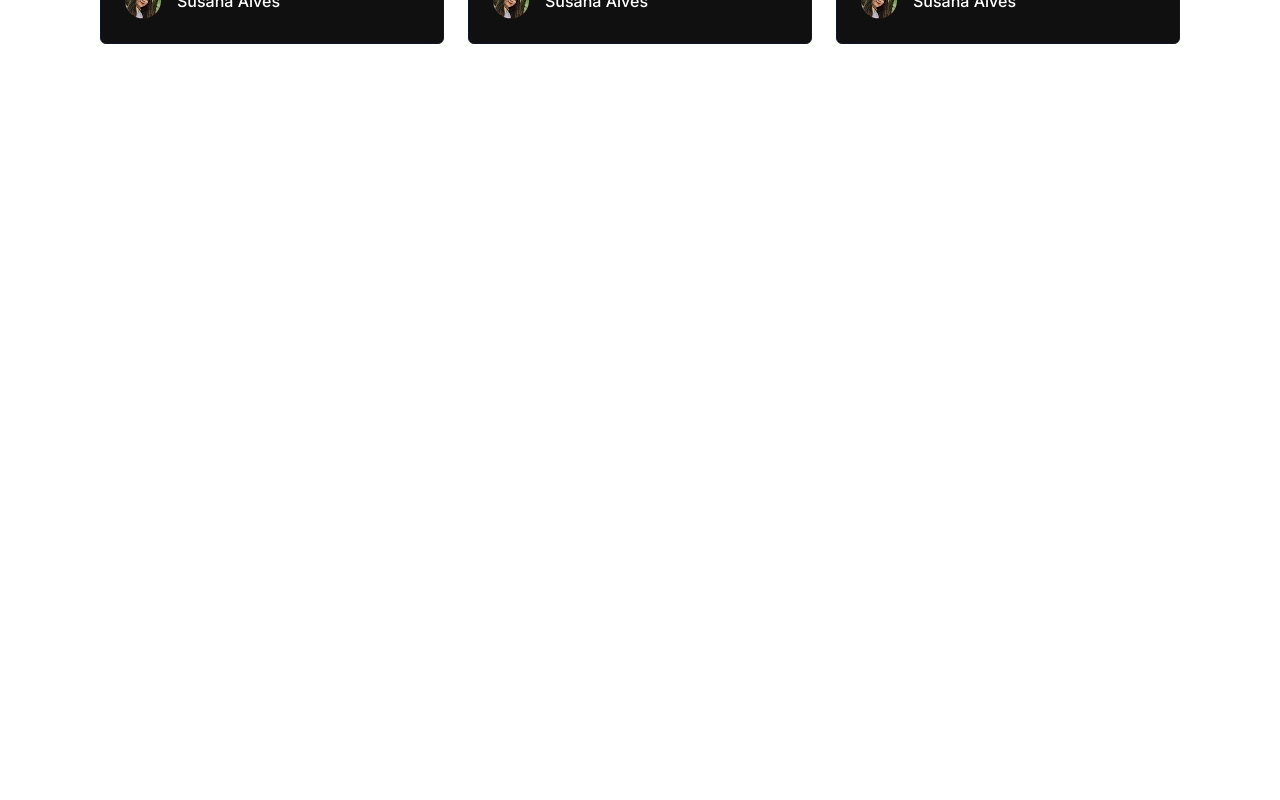
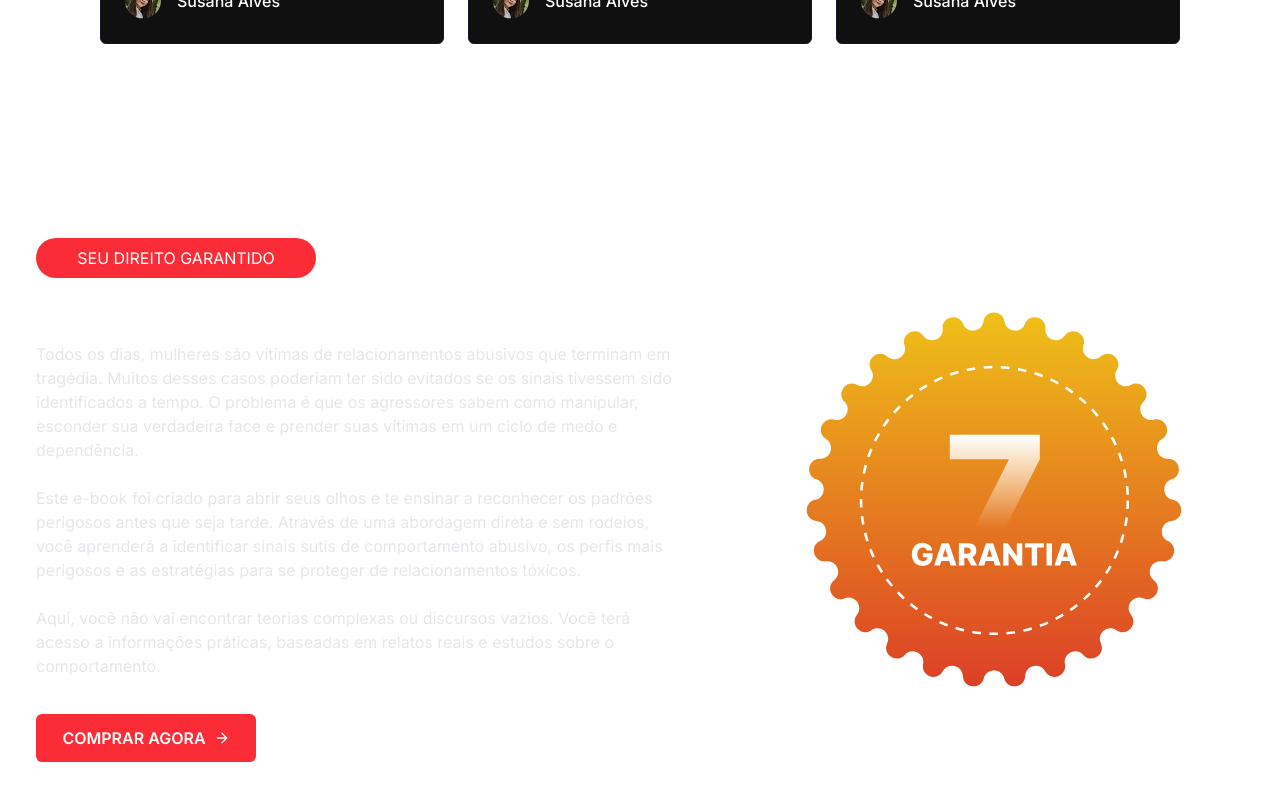
Before and after one commit to FabianoPereiraOne/Landing-Page-Secure-Yourself, a Next.js app: page / in a window 1280 px wide. Shown: the part 3929-4729 px from the top of the page. Before the commit the page ends 4073 px from the top, so only its background shows below. Built offline with nearby package versions, Linux system fonts and the light colour scheme.

Commit message:
Feat: create section guarantee

```diff
--- a/src/app/page.tsx
+++ b/src/app/page.tsx
@@ -1,5 +1,6 @@
 import { About } from "@/components/About"
 import { Benefits } from "@/components/Benefits"
+import { Guarantee } from "@/components/Guarantee"
 import { Hero } from "@/components/Hero"
 import { Testimonials } from "@/components/Testimonials"
 import { WhyBuy } from "@/components/WhyBuy"
@@ -12,6 +13,7 @@ export default function Home() {
       <Benefits />
       <WhyBuy />
       <Testimonials />
+      <Guarantee />
     </>
   )
 }
--- /dev/null
+++ b/src/components/Guarantee/index.tsx
@@ -0,0 +1,49 @@
+import Image from "next/image"
+import { LinkBuy } from "../LinkBuy"
+
+export const Guarantee = () => {
+  return (
+    <section
+      id='guarantee'
+      className=' w-full overflow-hidden p-[20px] md:p-[36px]'
+    >
+      <div className='w-full max-w-[1400px] mx-auto gap-[64px]  py-[36px] lg:min-h-[80vh] flex flex-col lg:flex-row items-center lg:justify-center'>
+        <article className='flex-1'>
+          <strong className='block max-w-[280px] mx-0 md:mx-auto lg:mx-0 text-center bg-red-500 px-4 py-2 text-white text-md font-normal rounded-[24px] uppercase'>
+            Seu direito garantido
+          </strong>
+          <h3 className='text-left md:text-center lg:text-left text-2xl  text-white font-extrabold mt-[16px]'>
+            Satisfação Garantida
+          </h3>
+          <p className='text-left mb-[36px] md:text-center lg:text-left mt-4 text-gray-200 font-normal text-md whitespace-pre-line'>
+            Todos os dias, mulheres são vítimas de relacionamentos abusivos que
+            terminam em tragédia. Muitos desses casos poderiam ter sido evitados
+            se os sinais tivessem sido identificados a tempo. O problema é que
+            os agressores sabem como manipular, esconder sua verdadeira face e
+            prender suas vítimas em um ciclo de medo e dependência.{"\n\n"} Este
+            e-book foi criado para abrir seus olhos e te ensinar a reconhecer os
+            padrões perigosos antes que seja tarde. Através de uma abordagem
+            direta e sem rodeios, você aprenderá a identificar sinais sutis de
+            comportamento abusivo, os perfis mais perigosos e as estratégias
+            para se proteger de relacionamentos tóxicos.{"\n\n"} Aqui, você não
+            vai encontrar teorias complexas ou discursos vazios. Você terá
+            acesso a informações práticas, baseadas em relatos reais e estudos
+            sobre o comportamento.
+          </p>
+          <LinkBuy classAdt='mx-0 md:mx-auto lg:mx-0' />
+        </article>
+        <figure
+          className='
+         w-full max-w-[500px]'
+        >
+          <Image
+            src='/assets/guarantee.svg'
+            alt='Imagem Sobre'
+            width={500}
+            height={500}
+          />
+        </figure>
+      </div>
+    </section>
+  )
+}
```
Also changed, not shown: public/assets/guarantee.svg (added).
